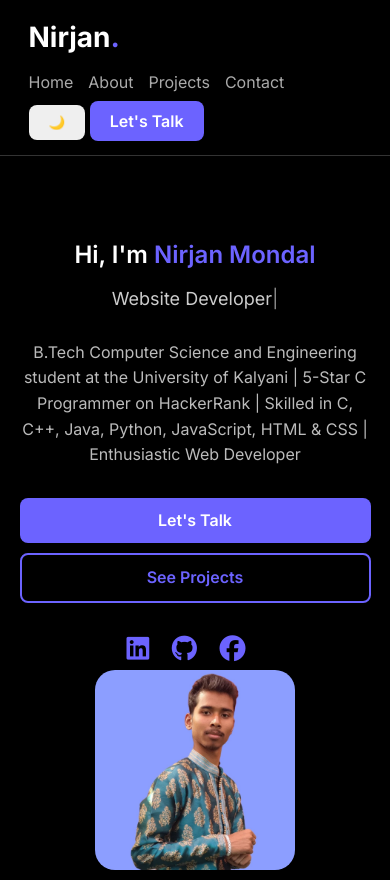
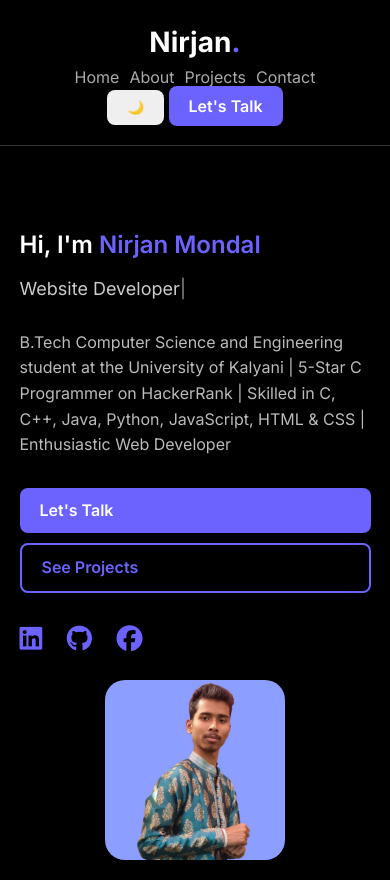
Before and after one commit to Nirjan4102/My_Web, a plain HTML site: page index.html in a window 390 px wide. Shown: the top 880 px of the page. Drawn offline with nearby package versions, Linux system fonts and the light colour scheme.

Commit message:
Update style.css

```diff
--- a/style.css
+++ b/style.css
@@ -1,4 +1,4 @@
-/* Reset & base */
+/* Reset & Base */
 * {
   margin: 0;
   padding: 0;
@@ -24,9 +24,9 @@ header {
   padding: 20px 0;
   background-color: #000;
   border-bottom: 1px solid #333;
-  z-index: 1000;
   position: sticky;
   top: 0;
+  z-index: 1000;
 }
 
 .nav-container {
@@ -117,6 +117,7 @@ header {
   flex-wrap: wrap;
   align-items: center;
   justify-content: space-between;
+  text-align: left;
 }
 
 .hero-text {
@@ -157,8 +158,8 @@ header {
 }
 
 .social-icons a {
-  font-size: 26px; /* increased icon size */
-  margin-right: 18px;
+  font-size: 26px; /* Increased size */
+  margin-right: 20px;
   color: #6C63FF;
   transition: color 0.3s;
 }
@@ -331,56 +332,48 @@ body.dark-mode .social-icons a {
 }
 
 /* ============================= */
-/* 📱 Tablets (768px - 1024px) */
-@media screen and (min-width: 768px) and (max-width: 1024px) {
-  .nav-links {
-    gap: 20px;
-  }
-
-  .hero {
-    padding: 50px 0;
-  }
-
+/* 📱 Tablets and Large Mobiles (≥600px) */
+@media screen and (max-width: 1024px) and (min-width: 600px) {
   .hero-container {
     flex-direction: row;
-    gap: 30px;
+    gap: 20px;
+    align-items: center;
+    text-align: left;
   }
 
   .hero-img img {
-    width: 280px;
+    width: 300px;
   }
 }
 
 /* ============================= */
-/* 📱 Mobiles (max 767px) */
-@media screen and (max-width: 767px) {
-  header {
-    padding: 15px 10px;
-  }
-
+/* 📱 Mobiles (max 599px) */
+@media screen and (max-width: 599px) {
   .nav-container {
-    flex-direction: row;
-    justify-content: space-between;
+    flex-direction: column;
     align-items: center;
-    gap: 10px;
   }
 
   .nav-links {
     flex-direction: row;
     flex-wrap: wrap;
     justify-content: center;
-    gap: 15px;
-    text-align: center;
+    gap: 10px;
   }
 
   .hero-container {
-    flex-direction: column;
-    align-items: center;
-    text-align: center;
+    flex-direction: row;
+    flex-wrap: wrap;
+    gap: 20px;
+    justify-content: center;
+  }
+
+  .hero-text {
+    text-align: left;
   }
 
   .hero-img img {
-    width: 200px;
+    width: 180px;
   }
 
   .hero-text h3 {
```
